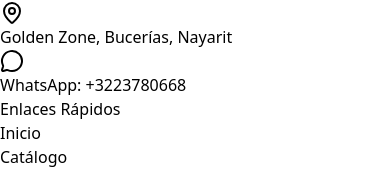
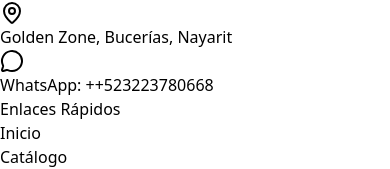
Before and after one commit to Racoopetshop/acoo-petshop-limpio, a React (Vite) app: page / in a window 390 px wide. Shown: the part 4248-4417 px from the top of the page. Built offline with nearby package versions, Linux system fonts and the light colour scheme.

Commit message:
Update WhatsApp phone number format

```diff
--- a/src/App.jsx
+++ b/src/App.jsx
@@ -5,7 +5,7 @@ export default function App() {
   const [lang, setLang] = useState('es');
 
   // CONFIGURACIÓN DE WHATSAPP
-  const phoneNumber = "3223780668"; // <-- CAMBIA ESTO POR TU NÚMERO
+  const phoneNumber = "+523223780668"; // <-- CAMBIA ESTO POR TU NÚMERO
 
   const generateWhatsAppLink = (message) => {
     return `https://wa.me/${phoneNumber}?text=${encodeURIComponent(message)}`;
```
